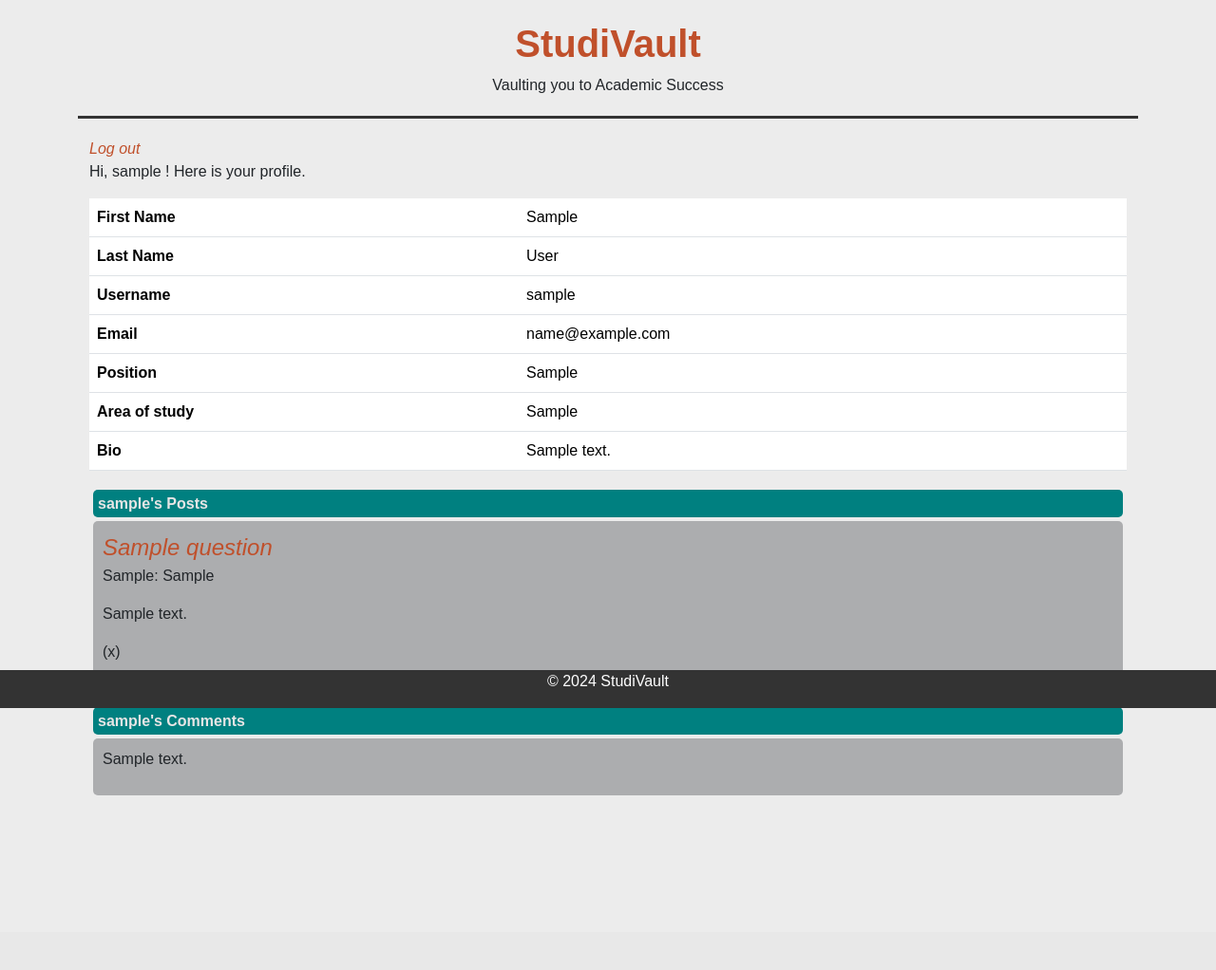
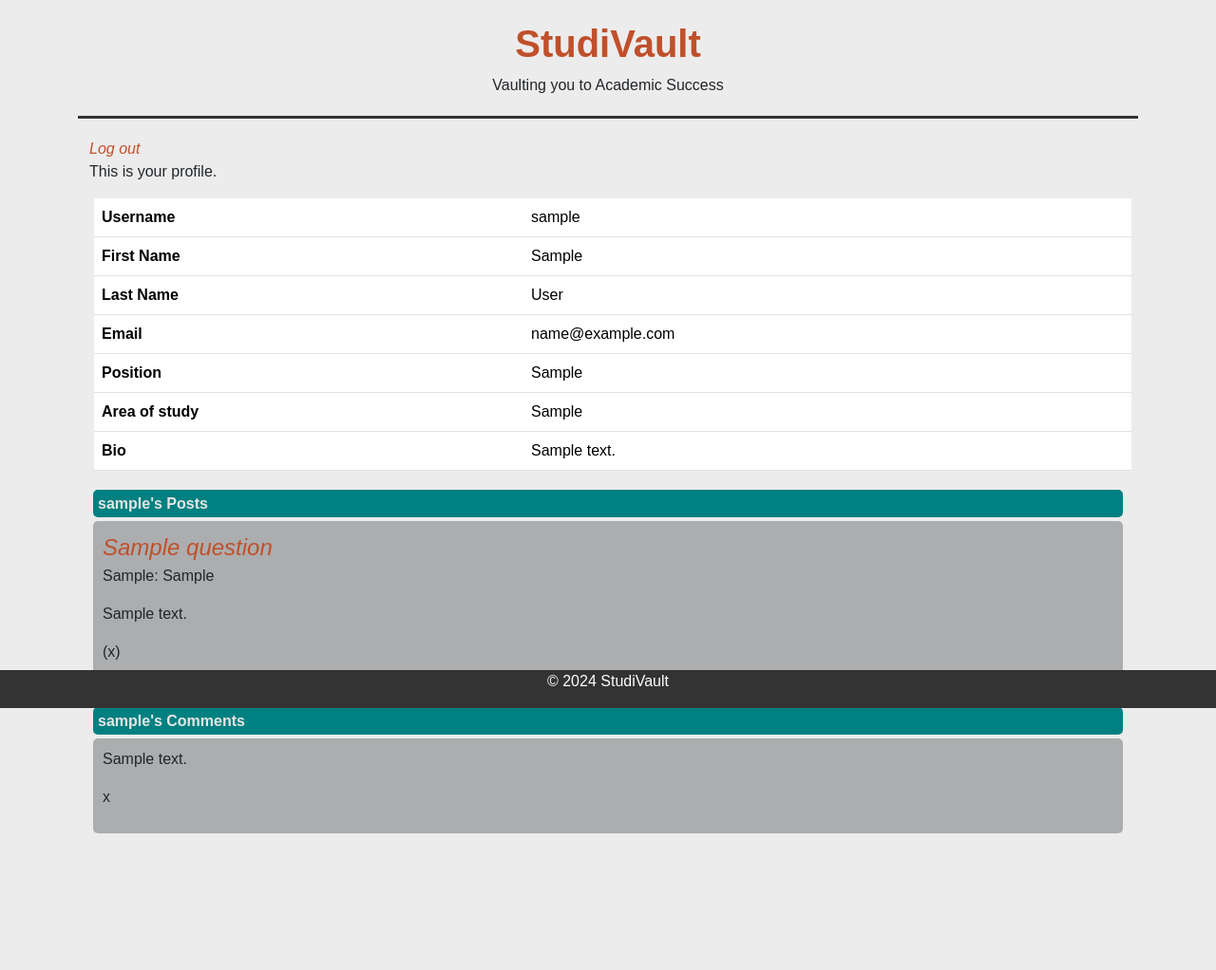
Before and after one commit to Tay0710/CITS3403_Project, a Flask app: a page that uses app/templates/head.html in a window 1280 px wide. Shown: the part 54-1076 px from the top of the page at 95% size. Before the commit the page ends 892 px from the top, so only its background shows below. Run offline with Flask 3, Linux system fonts and the light colour scheme; a user stored in the database is signed in; tables that the repository leaves empty hold one stand-in row (values such as "Sample post").

Commit message:
Differentiate between seeing own profile and others'

```diff
--- /dev/null
+++ b/app/static/profile.css
@@ -0,0 +1,4 @@
+#user-details {
+    padding: 10px;
+    margin: 5px;
+}
--- a/app/templates/head.html
+++ b/app/templates/head.html
@@ -19,6 +19,10 @@
     <script src="{{ url_for('static', filename='forum.js') }}"></script>
     {% endif %}
 
+    {% if title == "Profile"%}
+    <link rel="stylesheet" href="{{ url_for('static', filename='profile.css') }}">
+    {% endif %}
+
     {% if title == "Post"%}
     <link rel="stylesheet" href="{{ url_for('static', filename='post.css') }}">
     <script src="{{ url_for('static', filename='post.js') }}"></script>
--- a/app/templates/profile.html
+++ b/app/templates/profile.html
@@ -4,11 +4,22 @@
 
 <div class="container">
 
+    {% if current_user == user%}
     <a href="{{ url_for('logout') }}">Log out</a>
+    <p>This is your profile.</p>
 
-    <p>Hi, {{ user.username }} ! Here is your profile.</p>
+    {% else %}
 
-    <table class="table">
+    <p>Welcome to {{ user.username }}'s profile.</p>
+
+    {% endif %}
+
+
+    <table class="table" id="user-details">
+        <tr>
+            <th>Username</th>
+            <td>{{ user.username }}</td>
+        </tr>
         <tr>
             <th>First Name</th>
             <td>{{ user.fname}}</td>
@@ -17,15 +28,15 @@
             <th>Last Name</th>
             <td>{{ user.lname}}</td>
         </tr>
+
+        {% if current_user == user %}
         <tr>
-            <th>Username</th>
-            <td>{{ user.username }}</td>
-        </tr>
-        <tr>
+
             <th>Email</th>
             <td>{{ user.email }}</td>
 
         </tr>
+        {% endif %}
         <tr>
             <th>Position</th>
             <td>{{ user.position }}</td>
@@ -68,6 +79,7 @@
     {% for comment in comments %}
         <div class="post">
             <p>{{ comment.comment_text }}</p>
+            <p>{{ comment.timestamp }}</p>
         </div>
     {% endfor %}
 
```
Also changed, not shown: app/static/forum.css (+11 -0 lines).
